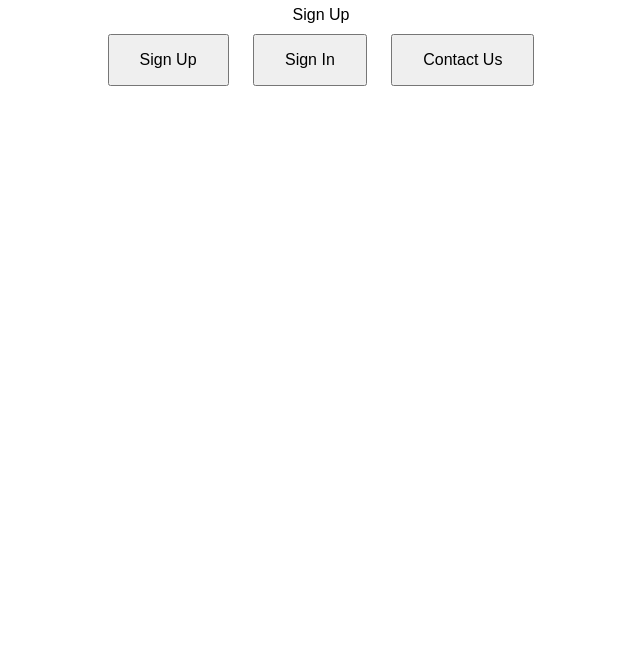
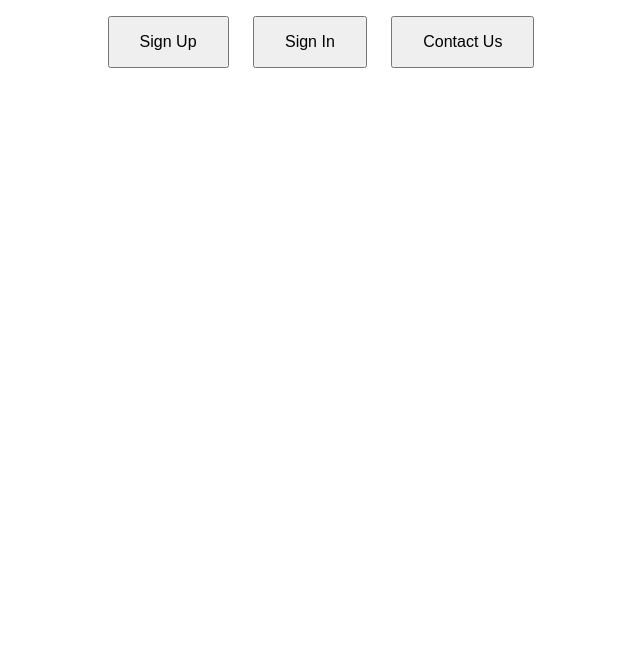
Before and after one commit to AlinaW-booboo/Boo, a plain HTML site: page index.html in a window 1280 px wide. Shown: the part 152-800 px from the top of the page, without its empty margins (319-959 px from the left). Drawn offline with Linux system fonts and the light colour scheme.

Commit message:
Update index.html

```diff
--- a/index.html
+++ b/index.html
@@ -42,8 +42,6 @@
 
 <body>
   <h1>Welcome to Our Site</h1>
-<div class="button-container">
-    <a class="btn" onclick="trackAndRedirect(event,'https://coachbar.io/')">Sign Up</a> </div>
   <button onclick="trackAndRedirect(event,'https://coachbar.io/product-archive/')">Sign Up</button>
   <button onclick="alert('Sign In page coming soon!')">Sign In</button>
   <button onclick="alert('Contact us at support@example.com')">Contact Us</button>
```
